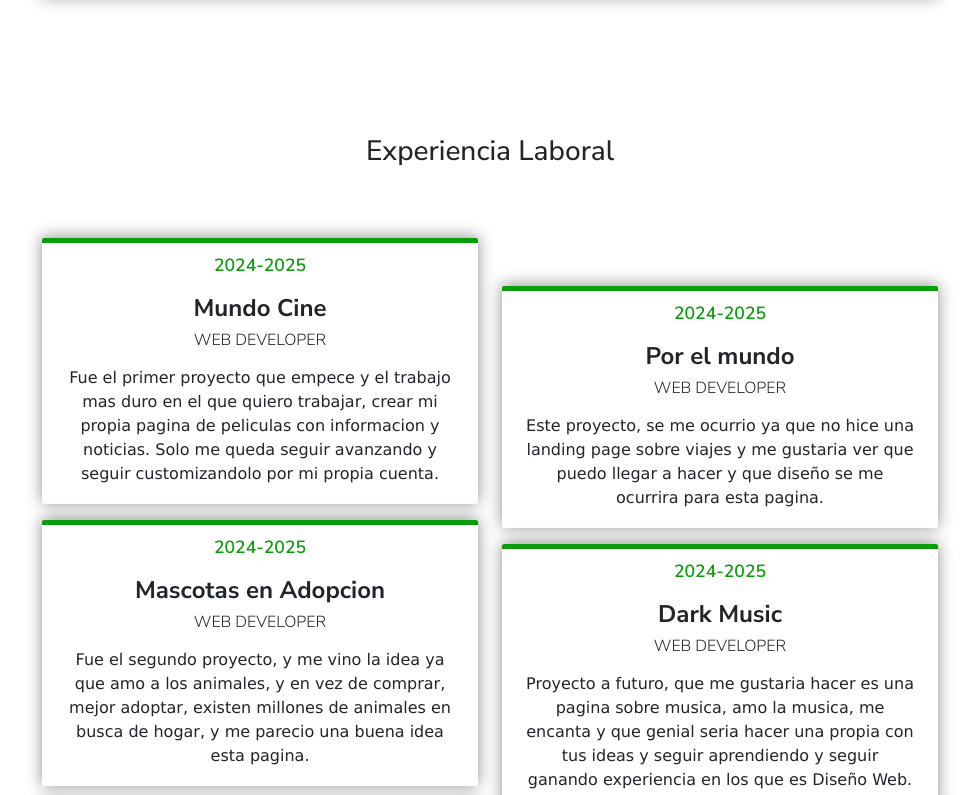
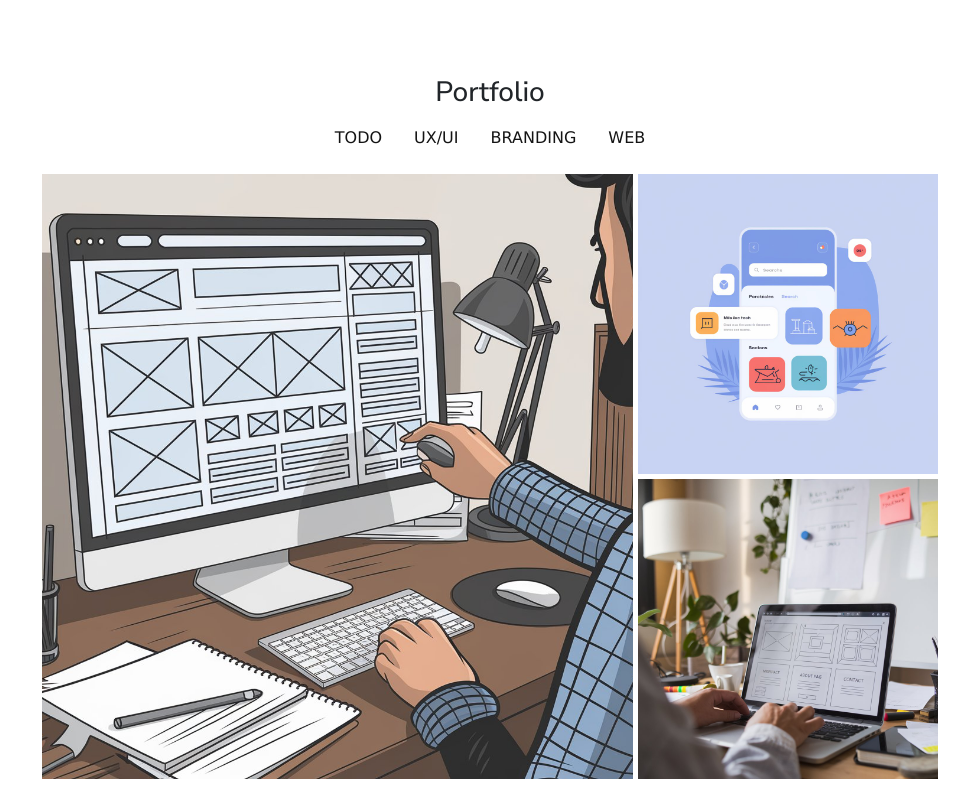
Before and after one commit to EricWeb-Coder/Curriculum, a website: page index.html in a window 1280 px wide. Shown: the part 1325-2120 px from the top of the page, without its empty margins (150-1129 px from the left). Drawn offline with nearby package versions, Linux system fonts and the light colour scheme.

Commit message:
acabo la mitad del curriculum

```diff
--- a/assets/scss/_habilidades.scss
+++ b/assets/scss/_habilidades.scss
@@ -5,7 +5,6 @@
     img{
         margin-bottom: 20px;
     }
-
 }
 .container{
     margin-top: 140px;
--- /dev/null
+++ b/assets/scss/_portfolio.scss
@@ -0,0 +1,43 @@
+.portfolio{
+    width: 70%;
+    margin: auto;
+    margin-top: 80px;
+    .nav{
+        text-align: center;
+        justify-content: center;
+        li{
+            --bs-nav-pills-link-active-bg:transparent;
+            color: $black !important;
+            button{
+                color: $black !important;
+            }
+        }
+    }
+    &__grid--1{
+        display: grid;
+        grid-template-columns: 2fr,1fr;
+        grid-template-rows: repeat(2,300px);
+        grid-template-areas:
+        "fot1 fot2"
+        "fot1 fot3"
+        ;
+        gap: 5px;
+    }
+    &__img--1{
+        grid-area: fot1;
+
+    }
+    &__img--2{
+        grid-area: fot2;
+
+    }
+    &__img--3{
+        grid-area: fot3;
+
+    }
+    img{
+        width: 100%;
+        height: 100%;
+        object-fit: cover;
+    }
+}
--- a/assets/scss/main.scss
+++ b/assets/scss/main.scss
@@ -6,4 +6,5 @@
 @import "_sobremi";
 @import "_habilidades";
 @import "_experiencia";
+@import "_portfolio";
 @import "_responsive";
--- a/index.html
+++ b/index.html
@@ -119,7 +119,7 @@
         Soy una persona divertida, y seria, dependiendo el momento, a veces callado pero prestando atencion y escuchando. Me gusta escuchar y leer. </p>
       </section>
       <section class="habilidades container  border-radius-one ">
-        <h2 class="habilidades text-center">
+        <h2 class="habilidades__tittle fs-3 text-center pt-2">
           Habilidades
         </h2>
         <div class="row">
@@ -172,6 +172,79 @@
         </div>
       </section>
      </main>
+     <section class="portfolio">
+      <h2 class="portfolio__tittle fs-3 text-center pt-5">
+        Portfolio
+      </h2>
+      <ul class="nav nav-pills mb-3" id="pills-tab" role="tablist">
+        <li class="nav-item" role="presentation">
+          <button class="nav-link active" id="pills-home-tab" data-bs-toggle="pill" data-bs-target="#pills-home" type="button" role="tab" aria-controls="pills-home" aria-selected="true">TODO</button>
+        </li>
+        <li class="nav-item" role="presentation">
+          <button class="nav-link" id="pills-profile-tab" data-bs-toggle="pill" data-bs-target="#pills-profile" type="button" role="tab" aria-controls="pills-profile" aria-selected="false">UX/UI</button>
+        </li>
+        <li class="nav-item" role="presentation">
+          <button class="nav-link" id="pills-contact-tab" data-bs-toggle="pill" data-bs-target="#pills-contact" type="button" role="tab" aria-controls="pills-contact" aria-selected="false">BRANDING</button>
+        </li>
+        <li class="nav-item" role="presentation">
+          <button class="nav-link" id="pills-disabled-tab" data-bs-toggle="pill" data-bs-target="#pills-disabled" type="button" role="tab" aria-controls="pills-disabled" aria-selected="false">WEB</button>
+        </li>
+      </ul>
+      <div class="tab-content" id="pills-tabContent">
+        <div class="tab-pane fade show active" id="pills-home" role="tabpanel" aria-labelledby="pills-home-tab" tabindex="0">
+          <div class="portfolio__grid--1">
+            <div class="portfolio__img--1">
+              <img src="./assets/img/cv--blog-1.jpg" alt="">
+            </div>
+            <div class="portfolio__img--2">
+              <img src="./assets/img/cv--blog-2.jpg" alt="">
+            </div>
+            <div class="portfolio__img--3">
+              <img src="./assets/img/cv--blog-3.jpg" alt="">
+            </div>
+          </div>
+        </div>
+        <div class="tab-pane fade" id="pills-profile" role="tabpanel" aria-labelledby="pills-profile-tab" tabindex="0">
+          <div class="portfolio__grid--1">
+            <div class="portfolio__img--1">
+              <img src="./assets/img/cv--blog-1.jpg" alt="">
+            </div>
+            <div class="portfolio__img--2">
+              <img src="./assets/img/cv--blog-2.jpg" alt="">
+            </div>
+            <div class="portfolio__img--3">
+              <img src="./assets/img/cv--blog-3.jpg" alt="">
+            </div>
+          </div>
+        </div>
+        <div class="tab-pane fade" id="pills-contact" role="tabpanel" aria-labelledby="pills-contact-tab" tabindex="0">
+          <div class="portfolio__grid--1">
+            <div class="portfolio__img--1">
+              <img src="./assets/img/cv--blog-1.jpg" alt="">
+            </div>
+            <div class="portfolio__img--2">
+              <img src="./assets/img/cv--blog-2.jpg" alt="">
+            </div>
+            <div class="portfolio__img--3">
+              <img src="./assets/img/cv--blog-3.jpg" alt="">
+            </div>
+          </div>
+        </div>
+        <div class="tab-pane fade" id="pills-disabled" role="tabpanel" aria-labelledby="pills-disabled-tab" tabindex="0">
+          <div class="portfolio__grid--1">
+            <div class="portfolio__img--1">
+              <img src="./assets/img/cv--blog-1.jpg" alt="">
+            </div>
+            <div class="portfolio__img--2">
+              <img src="./assets/img/cv--blog-2.jpg" alt="">
+            </div>
+            <div class="portfolio__img--3">
+              <img src="./assets/img/cv--blog-3.jpg" alt="">
+            </div>
+          </div>
+        </div>
+      </div>
+     </section>
        <section class="experiencia ">
         <div class="row">
           <h2 class="fs-3 text-center pt-2">Experiencia Laboral</h2>
@@ -230,8 +303,10 @@
           </article>
         </div>
        </section>
-       <!-- end experiencie -->
-     <!-- Bootstrap Js -->
+       <section class="interses mt-5 border-radius-one">
+        <div class="row py-3 px-5">
+          <h2 class="fs-3 text-center pt-2">Mis Interses</h2>
+          <p>Lorem ipsum dolor sit, amet consectetur adipisicing elit. Cum error saepe dolorum quisquam quae molestias molestiae, quibusdam repudiandae repellendus voluptatem mollitia doloremque odit dicta inventore repellat sint, aut veniam eveniet.</p>
     <script src="https://cdn.jsdelivr.net/npm/bootstrap@5.3.3/dist/js/bootstrap.bundle.min.js" integrity="sha384-YvpcrYf0tY3lHB60NNkmXc5s9fDVZLESaAA55NDzOxhy9GkcIdslK1eN7N6jIeHz" crossorigin="anonymous"></script>
 </body>
 </html>
```
Also changed, not shown: assets/css/main.css.
